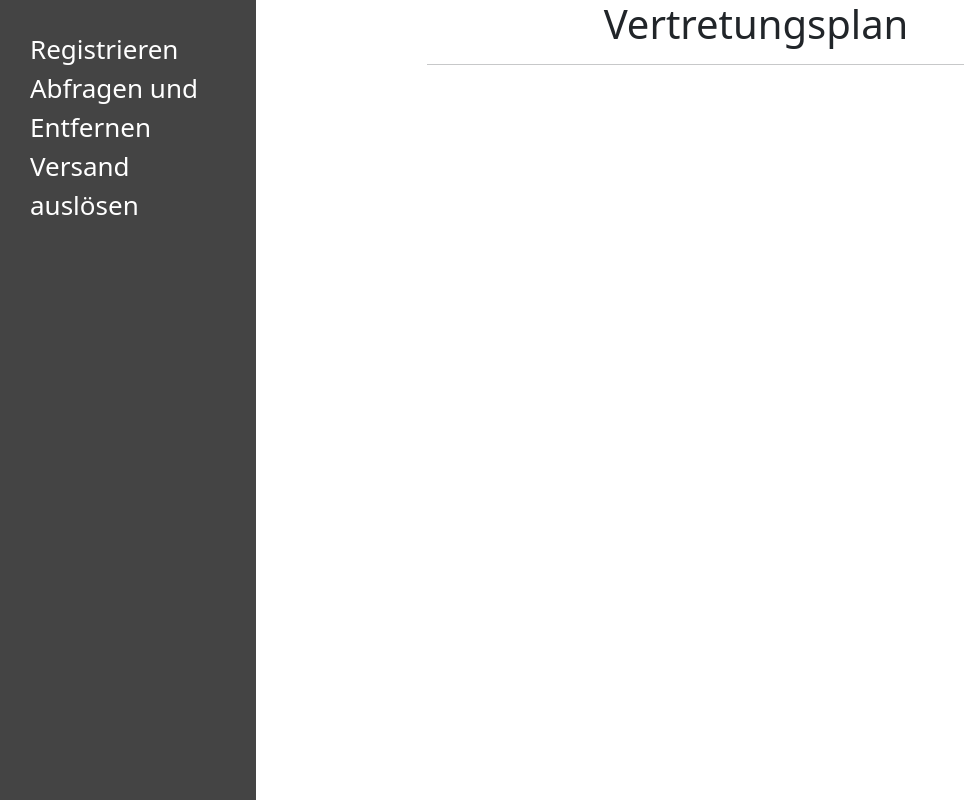
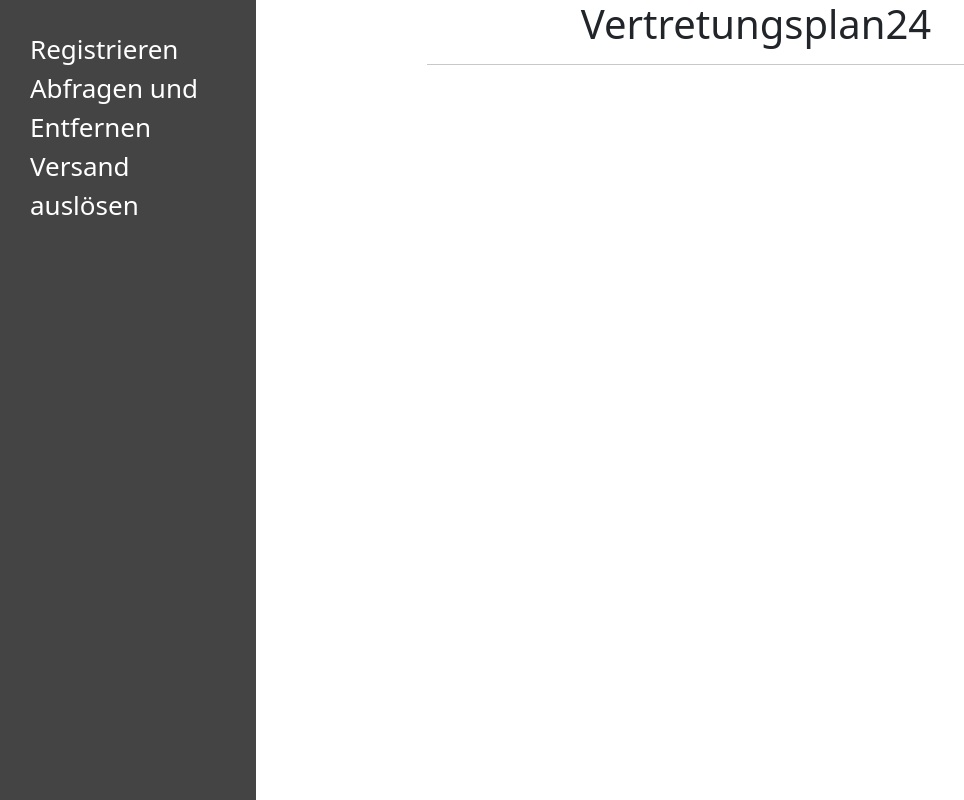
Before and after one commit to Marileen/Vertretungsplan, a Django app: page /1 in a window 1280 px wide. Shown: the whole page, without its empty margins (0-964 px from the left). Run offline with Django 3.2, Linux system fonts and the light colour scheme; data comes from the database, SQL or seed files in the repository.

Commit message:
- 24 ergänzt

```diff
--- a/main/templates/main/base.html
+++ b/main/templates/main/base.html
@@ -57,7 +57,7 @@
 
 <div class="row justify-content-center" id="content">
     <div class="col-8">
-        <h1 class="text-center">Vertretungsplan</h1>
+        <h1 class="text-center">Vertretungsplan24</h1>
         <hr class="mb-4">
         {% block content %}
         {% endblock %}
```
